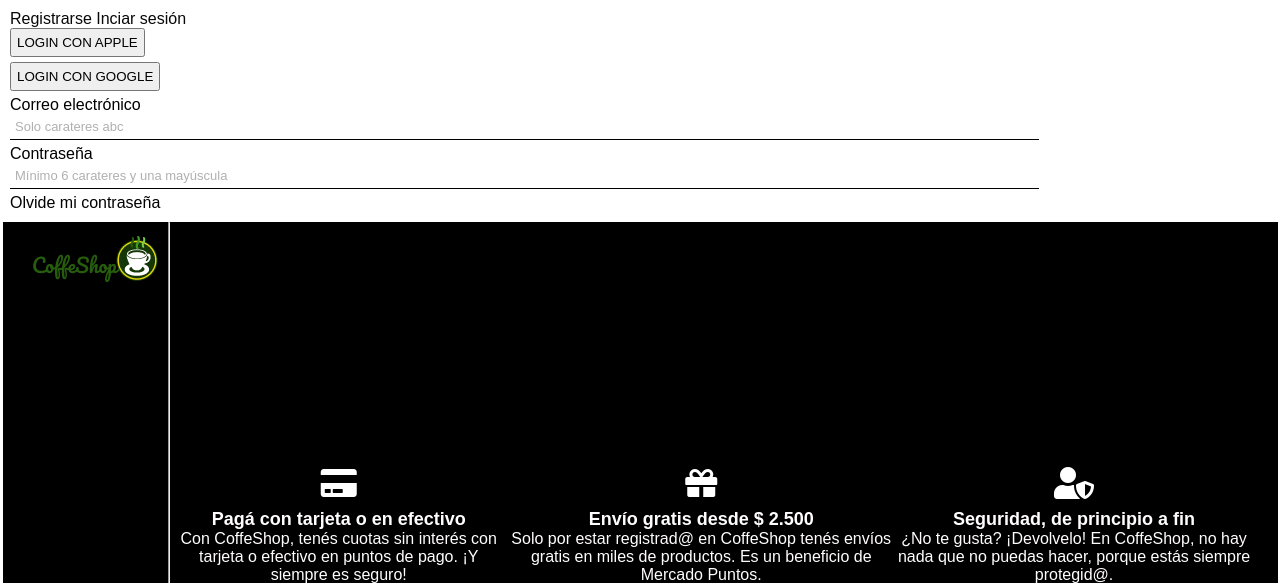
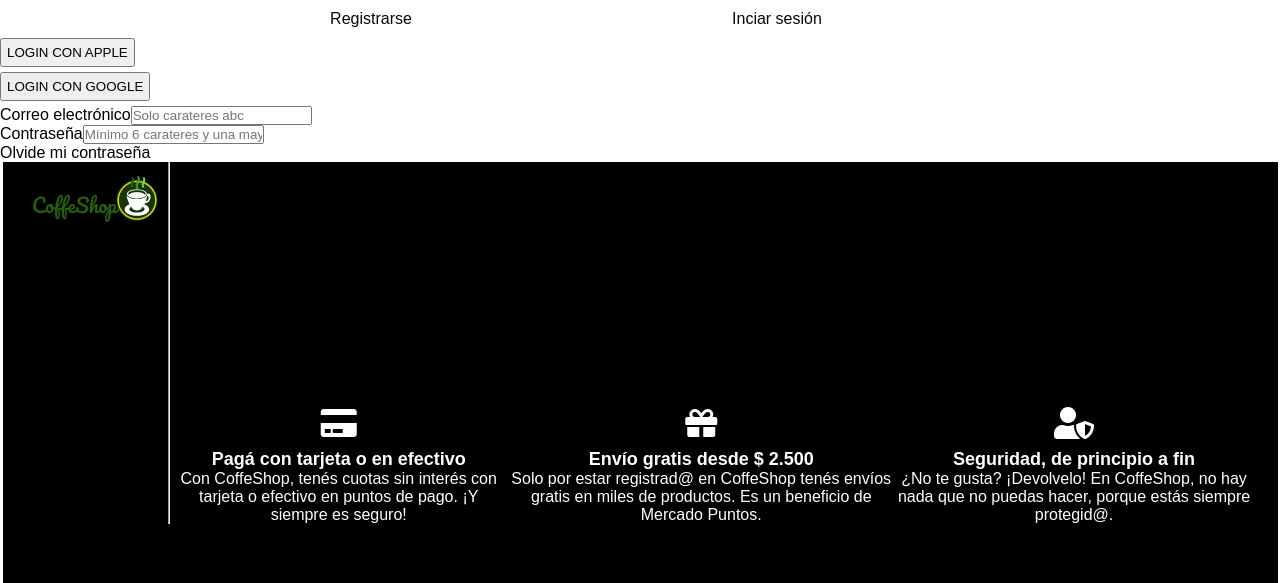
Before and after one commit to jimenanemina1/grupo_7_code_review, a Node server app: page /login in a window 1280 px wide. Shown: the part 168-751 px from the top of the page. Run offline with Node 20, Linux system fonts and the light colour scheme; some libraries are stand-ins or nearby versions; some web fonts are replaced.

Commit message:
added login css

```diff
--- a/public/css/styles-index.css
+++ b/public/css/styles-index.css
@@ -79,5 +79,3 @@
         display: none;
     }
 }
-© 2022 GitHub, Inc.
-Terms
--- a/public/css/styles-login.css
+++ b/public/css/styles-login.css
@@ -122,6 +122,7 @@
     font-family: 'MOMCAKE', sans-serif;
 }
 
+
 div.register-login-box{
     display: inline-block;
     width: 90%;
@@ -138,10 +139,19 @@
        align-items: center;
        align-content: center;
    }
- a {
+   .register-login-banner a {
         text-decoration: none;
         color: #090808;
        }
+
+   .register-login-banner{
+       display: flex;
+       justify-content: space-evenly;
+       padding: 10px;
+       width: 100%;
+       align-items: center;
+   }
+
 
 @media (min-width: 361px){
 
--- a/views/login.html
+++ b/views/login.html
@@ -43,14 +43,17 @@
             <i class="fa fa-bars burger"></i>
         </div>
     </header>
-    <main class="login">
+    <main class="register">
         <div class="register-login-box">
+            <div class="register-login-banner">
             <div class="register-login-button">
                 <a href="/register">Registrarse</a>
              </div>
             <div class="register-login-button">
                 <a href="/login">Inciar sesión</a>
             </div>
+        </div>
+
             <div class="loginApple">
                 <button>LOGIN CON APPLE</button>
             </div>
--- a/views/register.html
+++ b/views/register.html
@@ -45,13 +45,14 @@
     </header>
     <main class="register">
         <div class="register-login-box">
+            <div class="register-login-banner">
             <div class="register-login-button">
                 <a href="/register">Registrarse</a>
              </div>
             <div class="register-login-button">
                 <a href="/login">Inciar sesión</a>
             </div>
-
+        </div>
 
             <form action="" method="post">
 
```
Also changed, not shown: public/css/styles-register.css (+10 -2 lines). Lines whose indentation alone changed are shown as unchanged.
